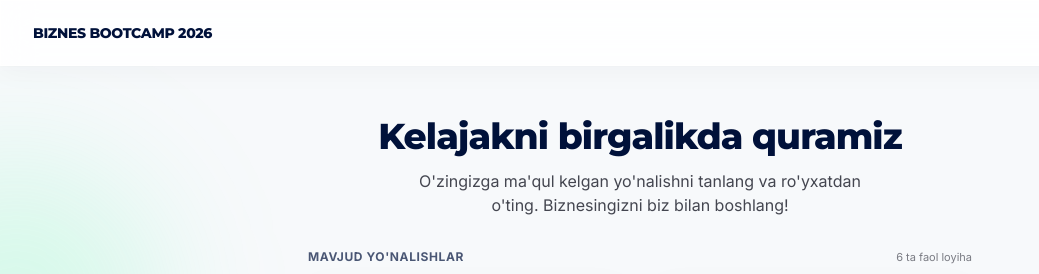
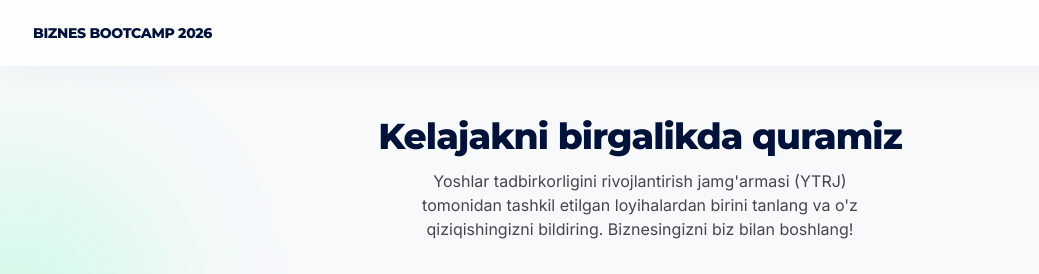
Before and after one commit to Aomine01/business-bootcamp, a Next.js app: page / in a window 1280 px wide. Shown: the top 274 px of the page, without its empty margins (0-1039 px from the left). Built offline with nearby package versions, Linux system fonts and the light colour scheme.

Commit message:
chore: localize success page confirmation and attribute projects to YTRJ

```diff
--- a/src/app/[project_slug]/success/page.tsx
+++ b/src/app/[project_slug]/success/page.tsx
@@ -84,7 +84,7 @@ export default function SuccessPage() {
         </h1>
 
         <p className="font-sans text-sm text-on-surface-variant leading-relaxed mb-6">
-          Siz <span className="font-bold text-primary">{projectName}</span> loyihasi bo&apos;yicha ro&apos;yxatdan o&apos;tdingiz.
+          Biz sizning <span className="font-bold text-primary">{projectName}</span> loyihasiga bo&apos;lgan qiziqishingizni qabul qildik.
         </p>
 
         {/* Details card */}
--- a/src/app/page.tsx
+++ b/src/app/page.tsx
@@ -70,7 +70,7 @@ export default function Home() {
             Kelajakni birgalikda quramiz
           </h1>
           <p className="mt-2.5 font-sans text-sm sm:text-base text-on-surface-variant max-w-md">
-            O&apos;zingizga ma&apos;qul kelgan yo&apos;nalishni tanlang va ro&apos;yxatdan o&apos;ting. Biznesingizni biz bilan boshlang!
+            Yoshlar tadbirkorligini rivojlantirish jamg&apos;armasi (YTRJ) tomonidan tashkil etilgan loyihalardan birini tanlang va o&apos;z qiziqishingizni bildiring. Biznesingizni biz bilan boshlang!
           </p>
         </motion.div>
 
```
